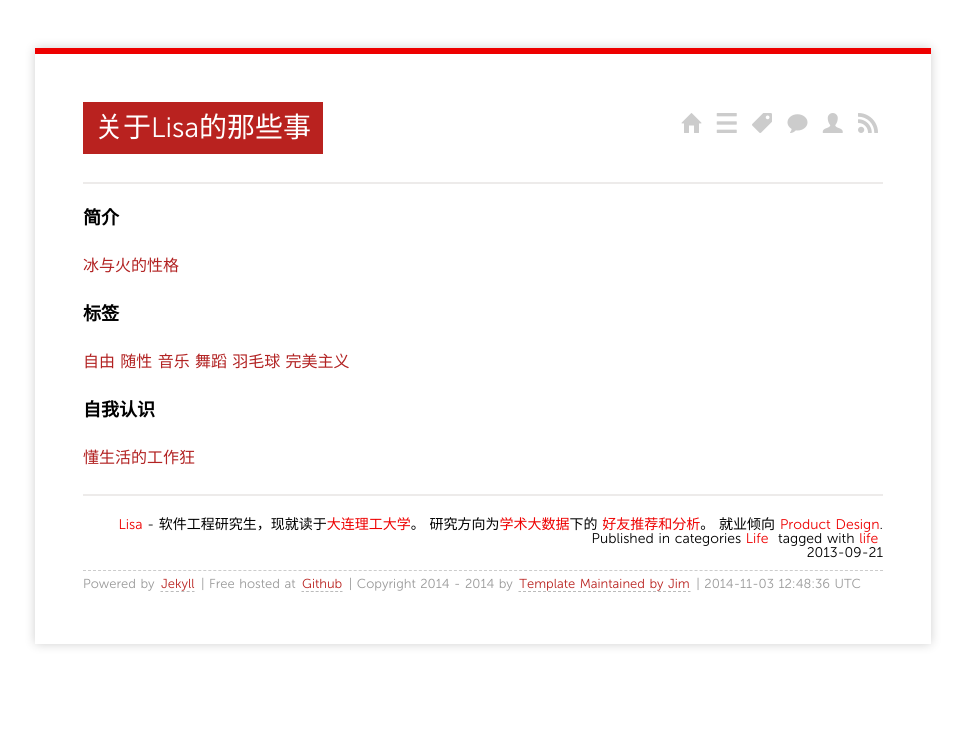
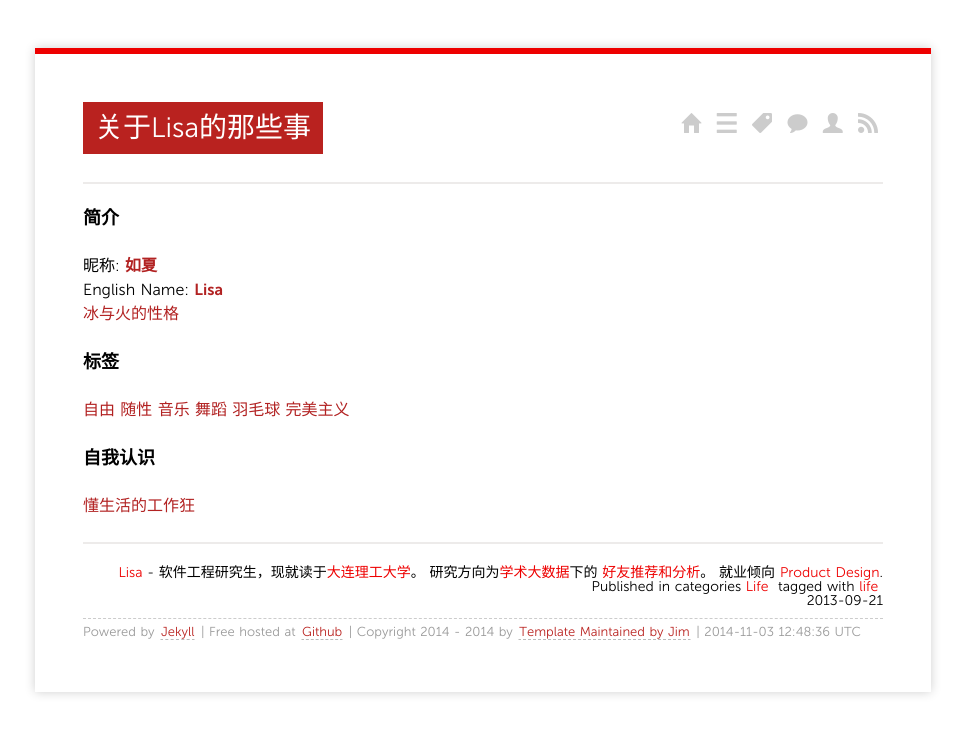
Before and after one commit to ruxia/ruxia.github.com, a Jekyll site: the page built from _posts/2013/2013-09-21-life.md, in a window 1280 px wide. Shown: the top 734 px of the page, without its empty margins (157-1122 px from the left). Built offline with Jekyll 4.4.1, drawn with Linux system fonts in a browser that asks for light colours; nearby versions of some CDN libraries; Markdown is read by kramdown in place of the engine named in the settings; comment, search, counter and statistics services are not loaded.

Commit message:
add ruxia and Lisa to the first article

```diff
--- a/_posts/2013/2013-09-21-life.md
+++ b/_posts/2013/2013-09-21-life.md
@@ -8,6 +8,8 @@ tags:
 ---
 
 ### 简介
+昵称: [**如夏**]()
+English Name: [**Lisa**]()
 [冰与火的性格]()
 
 ### 标签
```
